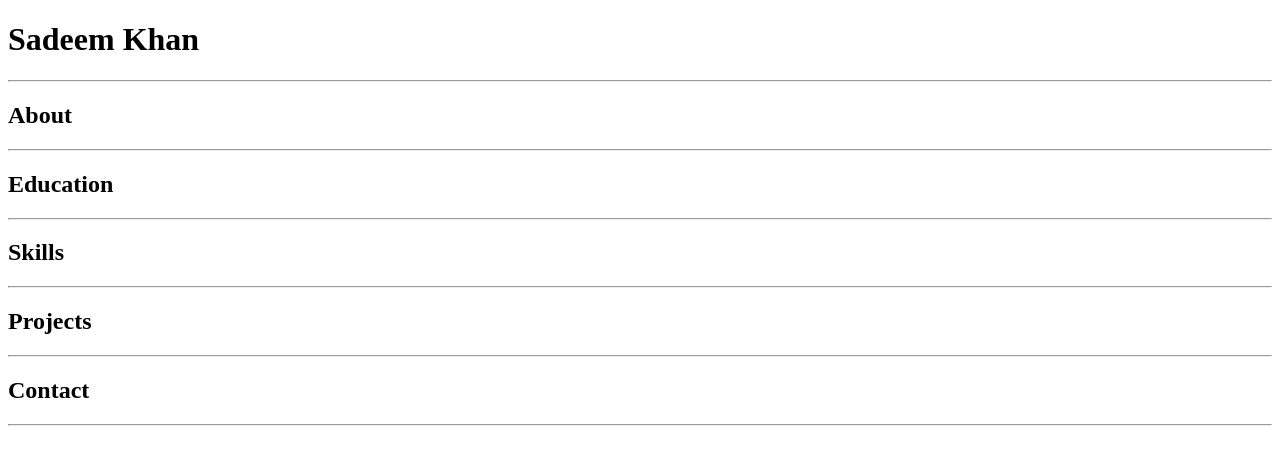
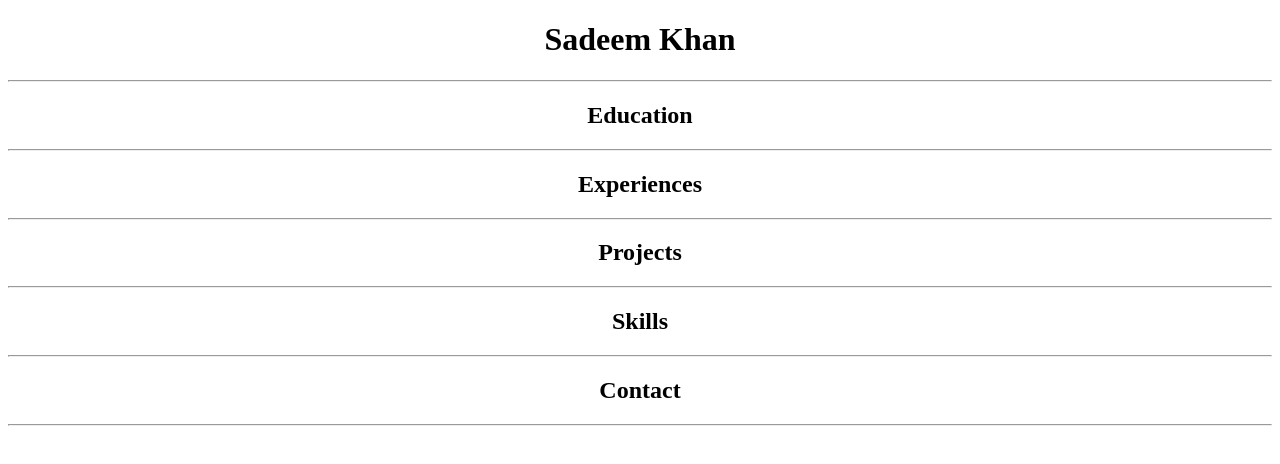
Before and after one commit to Sadeemk/Portfolio, a plain HTML site: page index.html in a window 1280 px wide. Drawn offline with Linux system fonts and the light colour scheme.

Commit message:
added slight format

```diff
--- /dev/null
+++ b/css/style.css
@@ -0,0 +1,7 @@
+.home {
+  text-align: center;
+}
+
+.sections {
+  text-align: center;
+}
--- a/index.html
+++ b/index.html
@@ -5,6 +5,7 @@
   <meta name="viewport" content="width=device-width, initial-scale=1.0">
   <meta http-equiv="X-UA-Compatible" content="ie=edge">
   <title>Sadeem Khan</title>
+  <link rel="stylesheet" href="./css/style.css">
 </head>
 <body>
   <div class="home">
@@ -12,31 +13,41 @@
     <hr>
   </div>
 
-  <div class="about">
-    <h2>About</h2>
-    <hr>
-  </div>
-
-  <div class="education">
+  <div class="sections">
     <h2>Education</h2>
     <hr>
   </div>
 
-  <div class="skills">
+  <div class="sections">
+    <h2>Experiences</h2>
+    <hr>
+  </div>
+
+  <div class="sections">
+    <h2>Projects  </h2>
+    <hr>
+  </div>
+
+  <div class="sections">
     <h2>Skills</h2>
     <hr>
   </div>
 
-  <div class="projects">
-    <h2>Projects</h2>
-    <hr>
-  </div>
-
-  <div class="contact">
+  <div class="sections">
     <h2>Contact</h2>
     <hr>
   </div>
 
 
+
+
+
+
+
+
+
+
+
+
 </body>
 </html>
```
Also changed, not shown: style.css (deleted).
